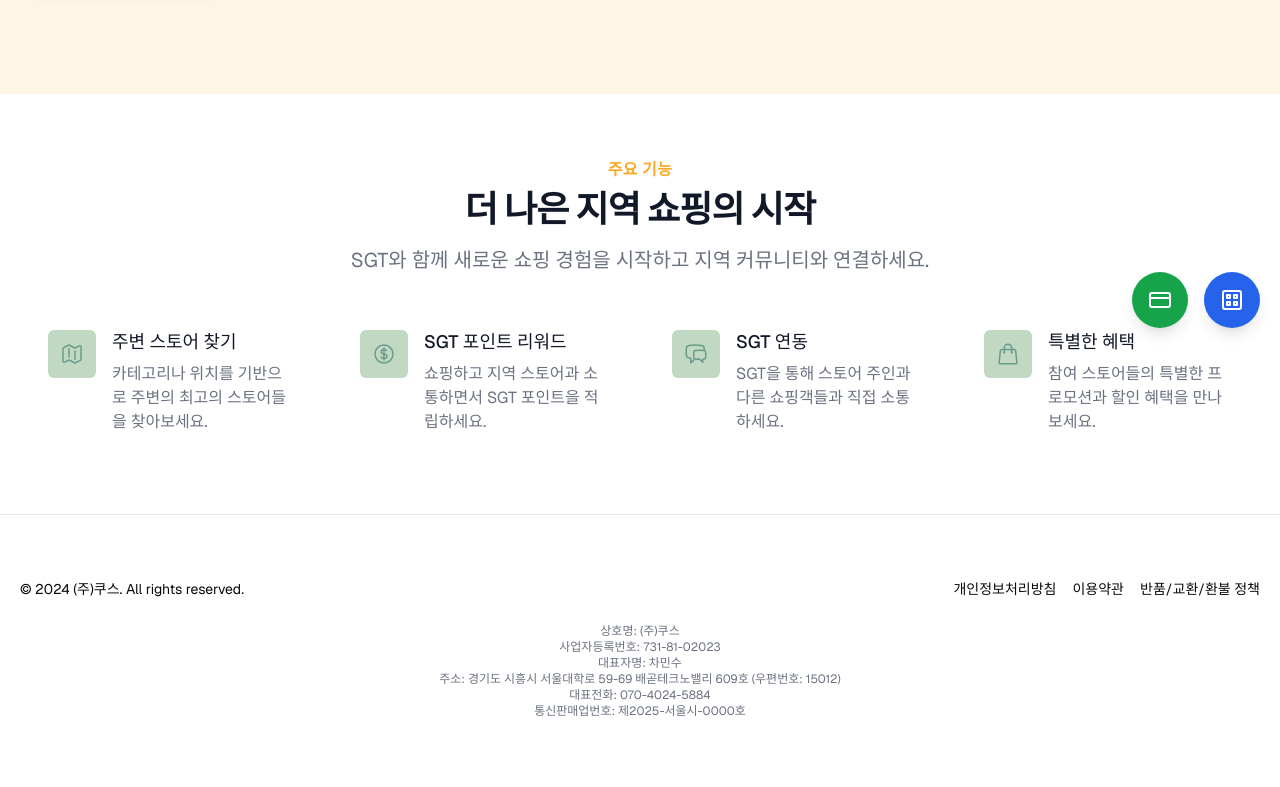
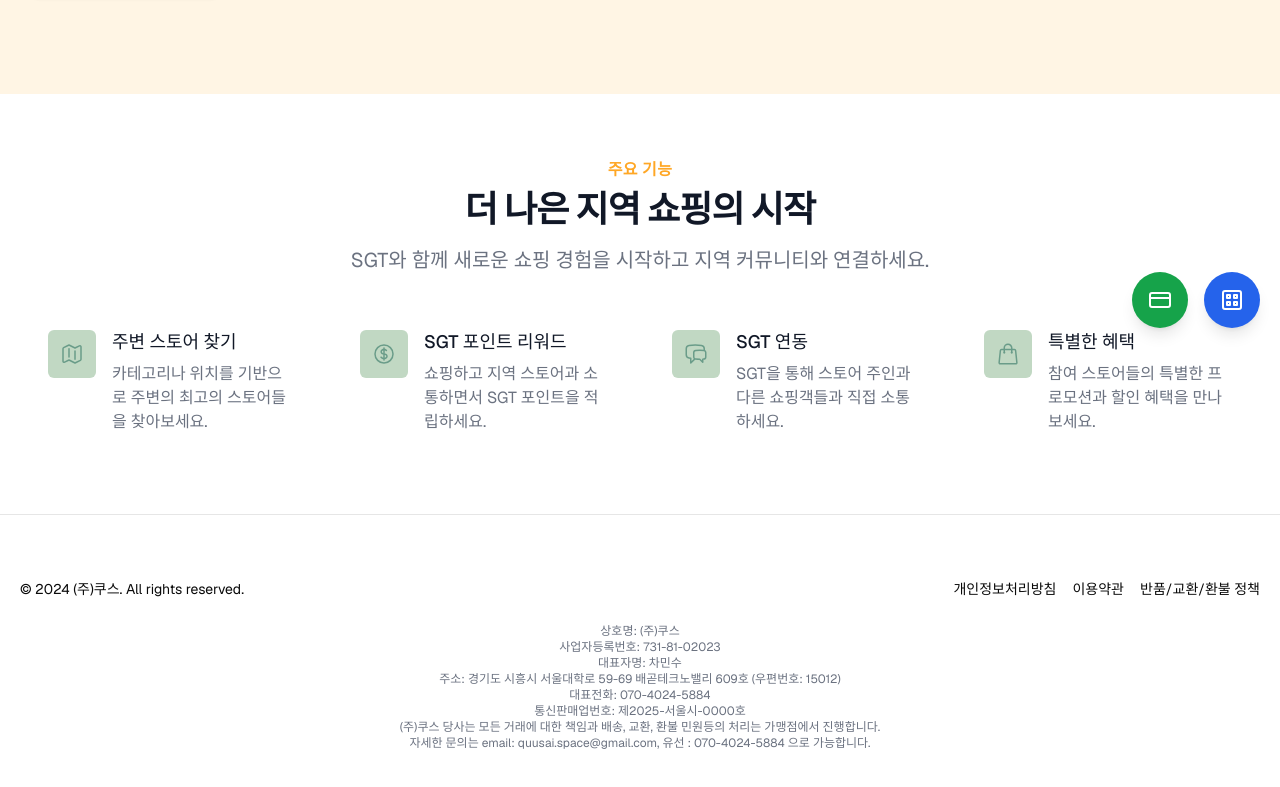
Before and after one commit to minseochh02/SangGaTalkHome, a Next.js app: page / in a window 1280 px wide. Shown: the part 452-1239 px from the top of the page. Built offline with nearby package versions, Linux system fonts and the light colour scheme; no server answers.

Commit message:
complying with requirements

```diff
--- a/components/Footer.tsx
+++ b/components/Footer.tsx
@@ -25,6 +25,13 @@ export default function Footer() {
 					<p>주소: 경기도 시흥시 서울대학로 59-69 배곧테크노밸리 609호 (우편번호: 15012)</p>
 					<p>대표전화: 070-4024-5884</p>
 					<p>통신판매업번호: 제2025-서울시-0000호</p>
+					<p>
+						(주)쿠스 당사는 모든 거래에 대한 책임과 배송, 교환, 환불 민원등의 처리는
+						가맹점에서 진행합니다.
+						<br />
+						자세한 문의는 email: quusai.space@gmail.com, 유선 : 070-4024-5884
+						으로 가능합니다.
+					</p>
 					{/* 상호명, 사업자등록번호, 대표자명, 사업장주소지, 전화번호(휴대폰번호 불가) */}
 					{/* 07040245884 */}
 					{/* 통신판매업번호 */}
```
